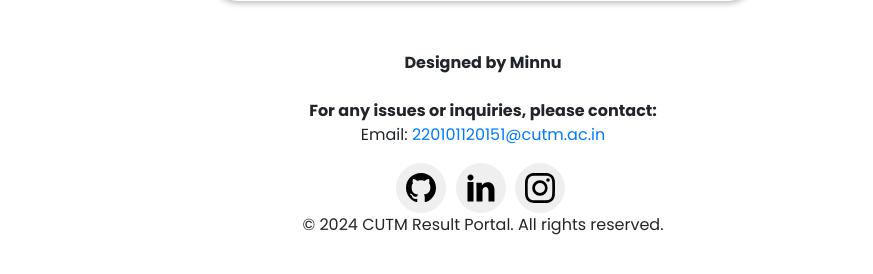
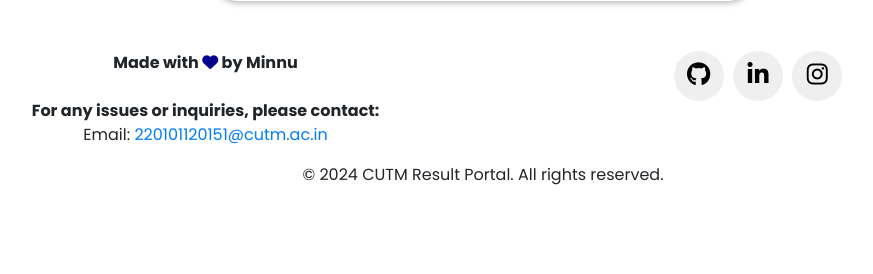
Before and after one commit to minnukota381/CUTM-Result-Portal, a Flask app: page / in a window 1280 px wide. Shown: the part 495-769 px from the top of the page, without its empty margins (157-1030 px from the left). Run offline with Flask 3, Linux system fonts and the light colour scheme; data that the repository does not hold is empty; parts of the project's set-up code (start-up, migrations or seed data) failed here and were passed over; some libraries are stand-ins or nearby versions.

Commit message:
"Updated CSS styles for buttons and refactored footer section in HTML"

```diff
--- a/static/index.css
+++ b/static/index.css
@@ -54,47 +54,32 @@ button {
     margin-right: 5px;
     cursor: pointer;
 }
+button i {
+    font-size: 24px;
+}
 
-button.instagram:hover {
-    background: linear-gradient(
-        45deg,
-        #405de6,
-        #5851db,
-        #833ab4,
-        #c13584,
-        #e1306c,
-        #fd1d1d,
-        #f56040,
-        #f77737,
-        #fcaf45,
-        #ffdc80
-);
-    color: aliceblue;
+button:hover {
+    transform: translateZ(3px);
+    box-shadow: 0 5px 15px rgba(0, 0, 0, 0.2);
+}
+
+button.github:hover {
+    color:#fff;
+    background-color: #000000;
 }
 
 button.linkedin:hover {
-    background: #0f69b3;
-    color: #ffffff;
+    color:#fff;
+    background-color: #0077b5;
 }
 
-button.facebook:hover {
-    background: #405de6;
-    color: #ffff;
+button.instagram:hover {
+    color:#fff;
+    background: linear-gradient(45deg, #405de6, #5851db, #833ab4, #c13584, #e1306c, #fd1d1d);
 }
 
-button.github:hover {
-    background-color: #000;
-    color: #ffff;
-}
-
-button.x:hover {
-    background-color: black;
-    fill: #ffffff;
-}
-
-button.youtube:hover {
-    background-color: #fd1d1d;
-    color: #ffffff;
+.fa-heart {
+    color: #07008f;
 }
 
 .navbar-nav .nav-link {
--- a/templates/index.html
+++ b/templates/index.html
@@ -11,6 +11,7 @@
     <!-- Bootstrap CSS -->
     <link href="https://maxcdn.bootstrapcdn.com/bootstrap/4.5.2/css/bootstrap.min.css" rel="stylesheet">
     <link rel="stylesheet" href="https://cdnjs.cloudflare.com/ajax/libs/font-awesome/6.0.0-beta3/css/all.min.css">
+    <link rel="stylesheet" href="https://cdnjs.cloudflare.com/ajax/libs/font-awesome/6.0.0/css/all.min.css">
     <link rel="stylesheet" href="{{ url_for('static', filename='index.css') }}">
 
     <!-- SEO Meta Tags -->
@@ -151,56 +152,32 @@
 
     <footer id="footer">
         <div class="container">
-        <strong>Designed by Minnu</strong><br/><br/>
+            <div class="row">
+                <div class="col-md-6">
+                    <strong>Made with <i class="fas fa-heart"></i> by Minnu</strong><br/><br/>
                     <strong>For any issues or inquiries, please contact:</strong><br/>
                     <p>Email: <a href="mailto:220101120151@cutm.ac.in">220101120151@cutm.ac.in</a></p>
-
+                </div>
+                <div class="col-md-6">
                     <a href="http://www.github.com/minnukota381" target="_blank">
                         <button class="github">
-                <svg
-                xmlns="http://www.w3.org/2000/svg"
-                viewBox="0 0 64 64"
-                height="30px"
-                width="30px">
-                    <path
-                        d="M32 0C14 0 0 14 0 32c0 21 19 30 22 30c2 0 2-1 2-2v-5c-7 2-10-2-11-5c0 0 0-1-2-3c-1-1-5-3-1-3c3 0 5 4 5 4c3 4 7 3 9 2c0-2 2-4 2-4c-8-1-14-4-14-15c0-4 1-7 3-9c0 0-2-4 0-9c0 0 5 0 9 4c3-2 13-2 16 0c4-4 9-4 9-4c2 7 0 9 0 9c2 2 3 5 3 9c0 11-7 14-14 15c1 1 2 3 2 6v8c0 1 0 2 2 2c3 0 22-9 22-30C64 14 50 0 32 0"
-                        fill="currentColor">
-                    </path>
-                </svg>
+                            <i class="fab fa-github"></i>
                         </button>
                     </a>
                     <a href="http://www.linkedin.com/in/minnukota381" target="_blank">
                         <button class="linkedin">
-                <svg
-                xmlns="http://www.w3.org/2000/svg"
-                viewBox="0 0 20 20"
-                height="30px"
-                width="30px"
-                >
-                <path
-                    d="M5 3c0 1.062-.71 1.976-2.001 1.976C1.784 4.976 1 4.114 1 3.052C1 1.962 1.76 1 3 1s1.976.91 2 2M1 19V6h4v13zm6-8.556c0-1.545-.051-2.836-.102-3.951h3.594l.178 1.723h.076c.506-.811 1.746-2 3.822-2C17.1 6.216 19 7.911 19 11.558V19h-4v-6.861c0-1.594-.607-2.81-2-2.81c-1.062 0-1.594.86-1.873 1.569c-.102.254-.127.608-.127.963V19H7z"
-                    fill="currentColor"
-                ></path>
-                </svg>
+                            <i class="fab fa-linkedin-in"></i>
                         </button>
                     </a>
                     <a href="http://www.instagram.com/minnukota381" target="_blank">
                         <button class="instagram">
-                <svg
-                viewBox="0 0 16 16"
-                class="bi bi-instagram"
-                fill="currentColor"
-                height="30px"
-                width="30px"
-                xmlns="http://www.w3.org/2000/svg">
-                    <path
-                        d="M8 0C5.829 0 5.556.01 4.703.048 3.85.088 3.269.222 2.76.42a3.9 3.9 0 0 0-1.417.923A3.9 3.9 0 0 0 .42 2.76C.222 3.268.087 3.85.048 4.7.01 5.555 0 5.827 0 8.001c0 2.172.01 2.444.048 3.297.04.852.174 1.433.372 1.942.205.526.478.972.923 1.417.444.445.89.719 1.416.923.51.198 1.09.333 1.942.372C5.555 15.99 5.827 16 8 16s2.444-.01 3.298-.048c.851-.04 1.434-.174 1.943-.372a3.9 3.9 0 0 0 1.416-.923c.445-.445.718-.891.923-1.417.197-.509.332-1.09.372-1.942C15.99 10.445 16 10.173 16 8s-.01-2.445-.048-3.299c-.04-.851-.175-1.433-.372-1.941a3.9 3.9 0 0 0-.923-1.417A3.9 3.9 0 0 0 13.24.42c-.51-.198-1.092-.333-1.943-.372C10.443.01 10.172 0 7.998 0zm-.717 1.442h.718c2.136 0 2.389.007 3.232.046.78.035 1.204.166 1.486.275.373.145.64.319.92.599s.453.546.598.92c.11.281.24.705.275 1.485.039.843.047 1.096.047 3.231s-.008 2.389-.047 3.232c-.035.78-.166 1.203-.275 1.485a2.5 2.5 0 0 1-.599.919c-.28.28-.546.453-.92.598-.28.11-.704.24-1.485.276-.843.038-1.096.047-3.232.047s-2.39-.009-3.233-.047c-.78-.036-1.203-.166-1.485-.276a2.5 2.5 0 0 1-.92-.598 2.5 2.5 0 0 1-.6-.92c-.109-.281-.24-.705-.275-1.485-.038-.843-.046-1.096-.046-3.233s.008-2.388.046-3.231c.036-.78.166-1.204.276-1.486.145-.373.319-.64.599-.92s.546-.453.92-.598c.282-.11.705-.24 1.485-.276.738-.034 1.024-.044 2.515-.045zm4.988 1.328a.96.96 0 1 0 0 1.92.96.96 0 0 0 0-1.92m-4.27 1.122a4.109 4.109 0 1 0 0 8.217 4.109 4.109 0 0 0 0-8.217m0 1.441a2.667 2.667 0 1 1 0 5.334 2.667 2.667 0 0 1 0-5.334">
-                    </path>
-                </svg>
+                            <i class="fab fa-instagram"></i>
                         </button>
                     </a>
                 </div>
+            </div>
             <p>&copy; 2024 CUTM Result Portal. All rights reserved.</p>
+        </div>
     </footer>
 
 </body>
```
Lines whose indentation alone changed are shown as unchanged.
